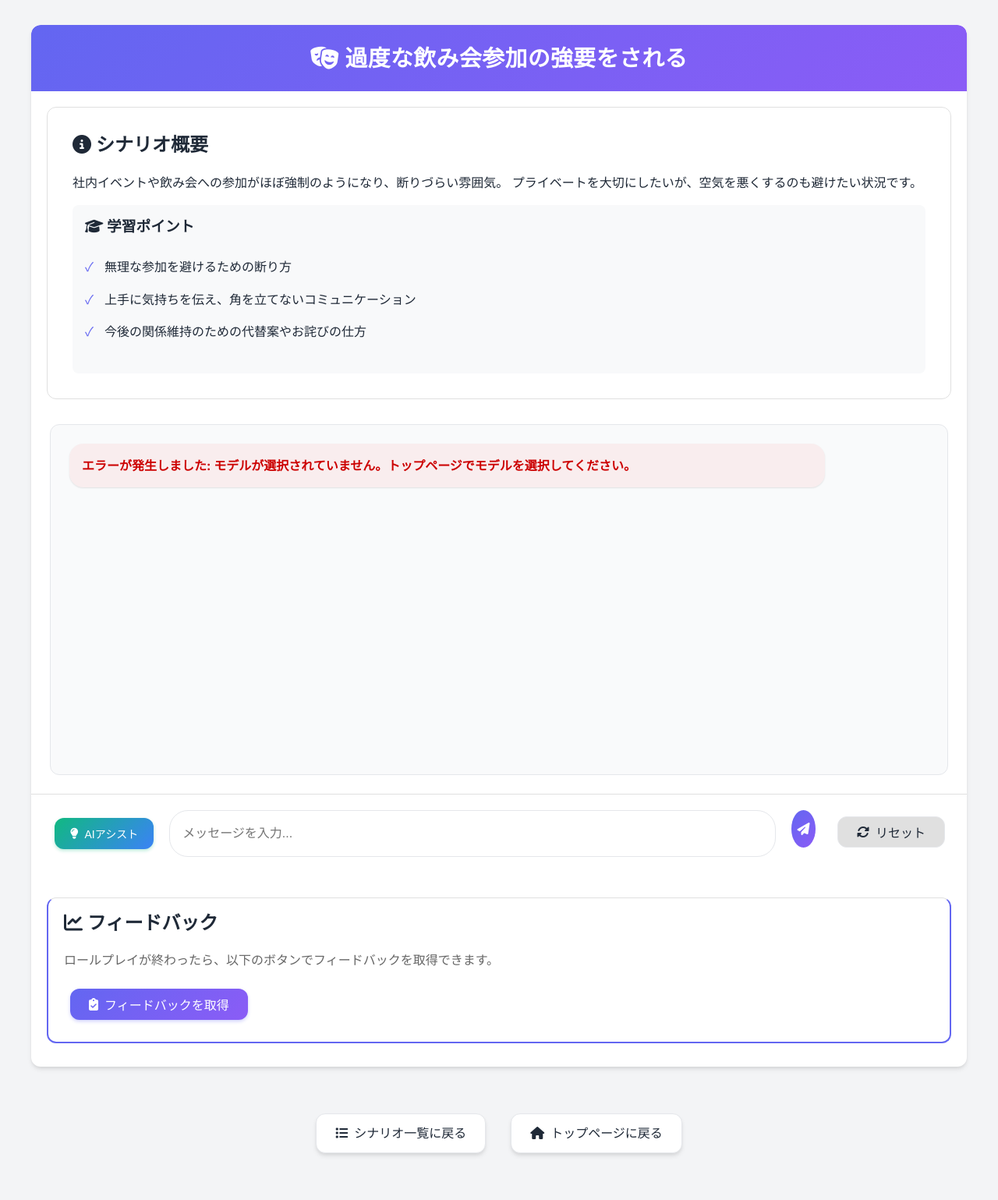
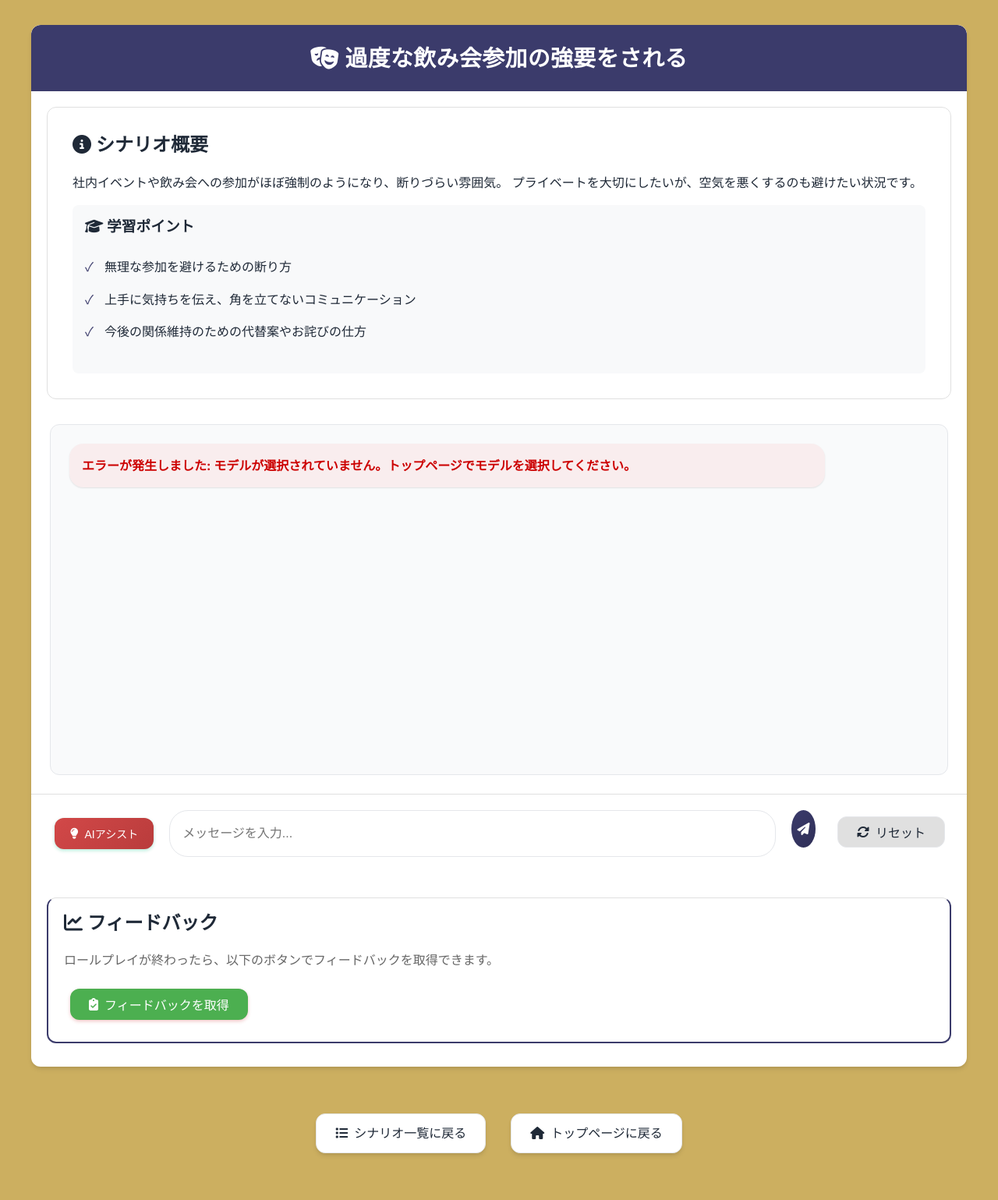
Before and after one commit to CaCC-Lab/workplace-roleplay, a Flask app: page /scenario/scenario15 in a window 1280 px wide. Shown: the whole page at 78% size. Run offline with Flask 3, Linux system fonts and the light colour scheme.

Commit message:
スタイルシートのカラーパレットを更新し、主要な色と背景色を変更。ボタンやテキストのホバー効果を改善し、全体的なデザインの一貫性を向上させました。

```diff
--- a/static/css/modern.css
+++ b/static/css/modern.css
@@ -1,11 +1,11 @@
 /* モダンなUIスタイルシート - 2025 */
 
 :root {
-  --primary-color: #6366f1;
-  --primary-hover: #4f46e5;
+  --primary-color: #3b3b6b;
+  --primary-hover: #2f2f57;
   --secondary-color: #f9fafb;
-  --accent-color: #10b981;
-  --accent-hover: #059669;
+  --accent-color: #D24848;
+  --accent-hover: #b93c3c;
   --text-color: #1f2937;
   --text-light: #6b7280;
   --border-color: #e5e7eb;
@@ -13,8 +13,8 @@
   --box-shadow: 0 4px 6px -1px rgba(0, 0, 0, 0.1), 0 2px 4px -1px rgba(0, 0, 0, 0.06);
   --transition: all 0.3s ease;
   --font-sans: 'Inter', 'Helvetica Neue', Arial, sans-serif;
-  --gradient-primary: linear-gradient(135deg, #6366f1 0%, #8b5cf6 100%);
-  --gradient-accent: linear-gradient(135deg, #10b981 0%, #3b82f6 100%);
+  --gradient-primary: linear-gradient(135deg, #3b3b6b 0%, #2f2f57 100%);
+  --gradient-accent: linear-gradient(135deg, #D24848 0%, #b93c3c 100%);
 }
 
 /* ベーススタイル */
@@ -22,7 +22,7 @@ body {
   font-family: var(--font-sans);
   line-height: 1.6;
   color: var(--text-color);
-  background-color: #f3f4f6;
+  background-color: #ccaf60;
   margin: 0;
   padding: 0;
 }
@@ -47,7 +47,7 @@ h1, h2, h3, h4, h5, h6 {
 }
 
 h1 {
-  background: var(--gradient-primary);
+  background: #3b3b6b;
   color: white;
   padding: 1.5rem;
   margin: 0;
@@ -98,15 +98,15 @@ button, .button, .primary-button, .secondary-button, .accent-button, .nav-button
 }
 
 .primary-button {
-  background: var(--gradient-primary);
+  background: #D24848;
   color: white;
-  box-shadow: 0 2px 4px rgba(99, 102, 241, 0.3);
+  box-shadow: 0 2px 4px rgba(210, 72, 72, 0.3);
 }
 
 .primary-button:hover {
-  background: var(--primary-hover);
+  background: #b93c3c;
   transform: translateY(-2px);
-  box-shadow: 0 4px 8px rgba(99, 102, 241, 0.4);
+  box-shadow: 0 4px 8px rgba(210, 72, 72, 0.4);
 }
 
 .secondary-button {
@@ -186,7 +186,7 @@ input:focus, select:focus, textarea:focus {
 }
 
 .user-message {
-  background: var(--gradient-primary);
+  background: #3b3b6b;
   color: white;
   margin-left: auto;
   border-bottom-right-radius: 4px;
@@ -525,7 +525,7 @@ input:focus, select:focus, textarea:focus {
 }
 
 .scenario-card-header {
-  background: var(--gradient-primary);
+  background: #D24848;
   color: white;
   padding: 1.25rem;
   display: flex;
@@ -785,7 +785,7 @@ input:focus, select:focus, textarea:focus {
     justify-content: center;
     min-width: 2.5rem;
     height: 2.5rem;
-    background-color: #4a6cf7;
+    background-color: #3b3b6b;
     color: white;
     border-radius: 50%;
     font-weight: 600;
--- a/static/css/style.css
+++ b/static/css/style.css
@@ -1,5 +1,5 @@
 :root {
-    --primary-color: #4a90e2;
+    --primary-color: #3b3b6b;
     --secondary-color: #f5f5f5;
     --text-color: #333;
     --border-radius: 8px;
@@ -10,7 +10,7 @@ body {
     font-family: 'Helvetica Neue', Arial, sans-serif;
     line-height: 1.6;
     color: var(--text-color);
-    background-color: #f0f2f5;
+    background-color: #ccaf60;
     margin: 0;
     padding: 0;
 }
@@ -98,13 +98,13 @@ button {
 }
 
 #send-button {
-    background-color: var(--primary-color);
+    background-color: #D24848;
     color: white;
     margin-left: 10px;
 }
 
 #send-button:hover {
-    background-color: #3a7bc8;
+    background-color: #b93c3c;
 }
 
 #clear-button {
@@ -797,7 +797,7 @@ button {
 
 /* AIアシストボタンのスタイル */
 #ai-assist-button {
-    background-color: #34c759;  /* アップルグリーン */
+    background-color: #D24848;
     color: white;
     padding: 10px 20px;
     border-radius: var(--border-radius);
```
Also changed, not shown: other parts of static/css/style.css (+17 -17 lines).
